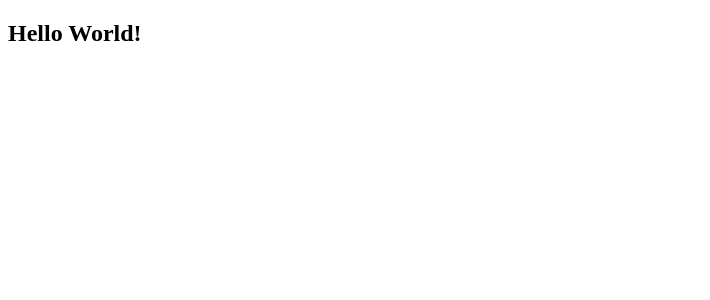
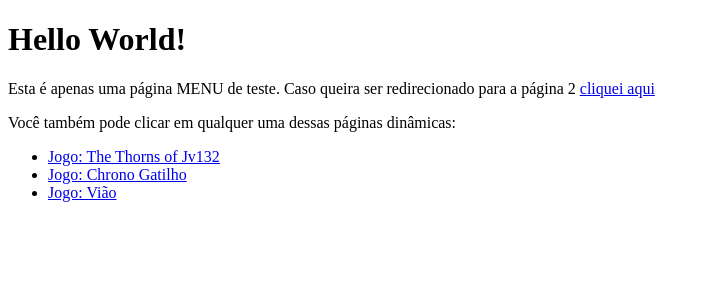
Before and after one commit to n0deee/test-website-nextjs, a Next.js app: page / in a window 1280 px wide. Shown: the top 300 px of the page, without its empty margins (0-710 px from the left). Built offline with nearby package versions, Linux system fonts and the light colour scheme.

Commit message:
Added GameList and messed with mainpage

```diff
--- /dev/null
+++ b/data/games_list.js
@@ -0,0 +1,6 @@
+// Game Database
+export const gamelist = [
+    {id: 1, name: "The Thorns of Jv132", description: "Esse é um jogo que na verdade é um jogo", logourl: ""},
+    {id: 2, name: "Chrono Gatilho", description: "Nenhuma referência aqui", logourl: ""},
+    {id: 3, name: "Vião", description: "Um jogo de simulador de dogs", logourl: ""}
+]
--- /dev/null
+++ b/pages/api/games/list/[id].js
@@ -0,0 +1,37 @@
+import { useRoute } from 'next/router'
+import { gamelist } from '../../../../data/games_list'
+
+var reqCount = 0;
+
+// Handle the requests
+export default function handler(req, res) {
+    console.log(`RequestCount: ${reqCount++}`)
+    // Handle GET requests
+    if (req.method === 'GET') {
+        const gameid = req.query.id
+
+        // Return the list of all games IF query is ALL
+        if (gameid == "all") {
+            res.status(200).json(gamelist)
+        }
+
+        // Return the game with the specific ID
+        else {
+
+            try {
+                // Try to select the game
+                const game = gamelist.find((x) => { return x.id == gameid });
+                // Throw an error if the game is null
+                if (game == null) throw "Game not found"
+
+                // Respond with the game
+                res.status(200).json(game)
+            }
+            // Return 404 if the game is not found
+            catch {
+
+                res.status(400).end();
+            }
+        }
+    }
+}
--- a/pages/index.js
+++ b/pages/index.js
@@ -1,5 +1,46 @@
-function HomePage() {
-    return <h2>Hello World!</h2>
+import React, { useEffect, useState } from 'react';
+import Link from 'next/link'
+
+
+
+
+function GameList() {
+    const [allGamesList, setAllGamesList] = useState([]);
+
+    async function fetchGameList() {
+        const res = await fetch("/api/games/list/all")
+        const data = await res.json()
+        setAllGamesList(data);
+
+    }
+
+    // This run once the component is mounted
+    useEffect(() => {
+        fetchGameList();
+    },[])
+
+    return (
+        <div>
+            <ul>
+                {
+                    allGamesList.map((x) => {
+                        return <li><Link href={`games/${x.id}`}>{`Jogo: ${x.name}`}</Link></li>
+                    })
+                }
+            </ul>
+        </div>
+    )
 }
 
-export default HomePage
+
+
+export default function HomePage() {
+    return (
+        <div>
+            <h1>Hello World!</h1>
+            <p>Esta é apenas uma página MENU de teste. Caso queira ser redirecionado para a página 2 <Link href="/pagina2">cliquei aqui</Link></p>
+            <p>Você também pode clicar em qualquer uma dessas páginas dinâmicas:</p>
+            <GameList />
+        </div>
+    )
+}
```
Also changed, not shown: pages/games/[id].js (added, +27 -0 lines), pages/pagina2.js (added, +9 -0 lines).
